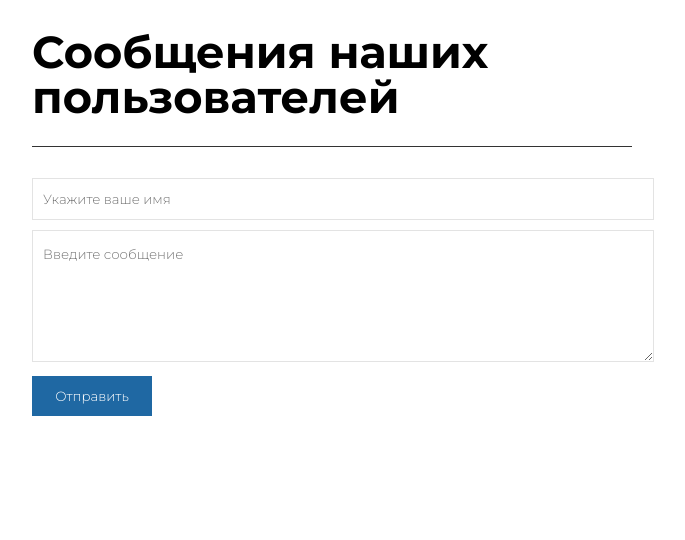
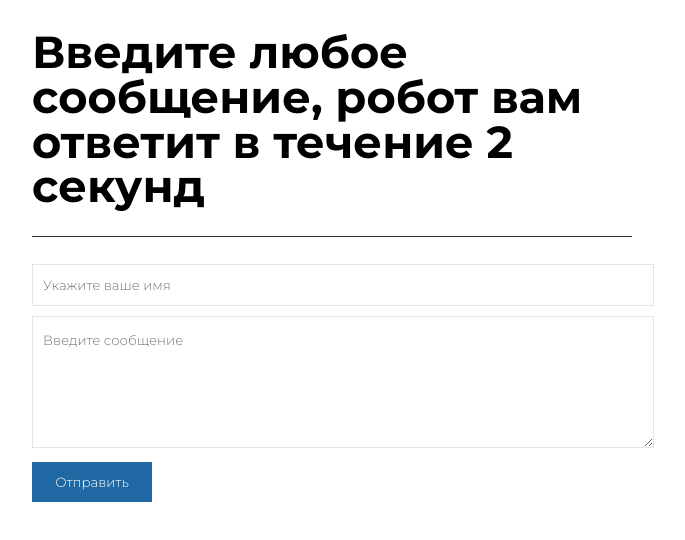
Before and after one commit to direct-dok/gb-react-dz-2, a React app: page / in a window 1280 px wide. Shown: the whole page, without its empty margins (308-993 px from the left). Built offline with nearby package versions, Linux system fonts and the light colour scheme.

Commit message:
Edit style

```diff
--- a/src/components/App/App.css
+++ b/src/components/App/App.css
@@ -1,12 +1,13 @@
 .App {
   max-width: 600px;
-  margin: 0 auto;
+  margin: 30px auto;
 }
 
 .App__title {
   font-size: 2.8em;
   line-height: 1em;
   border-bottom: 1px solid #333;
+  margin: 0 0 .6em 0;
   padding: 0 0 0.6em 0;
 }
 
--- a/src/components/App/App.js
+++ b/src/components/App/App.js
@@ -45,7 +45,7 @@ function App(props) {
 
   return (
     <div className="App">
-      <h1 className="App__title">Сообщения наших пользователей</h1>
+      <h1 className="App__title">Введите любое сообщение, робот вам ответит в течение 2 секунд</h1>
       <div className="message">
 
           { messageList.map((el, index) => {
```
